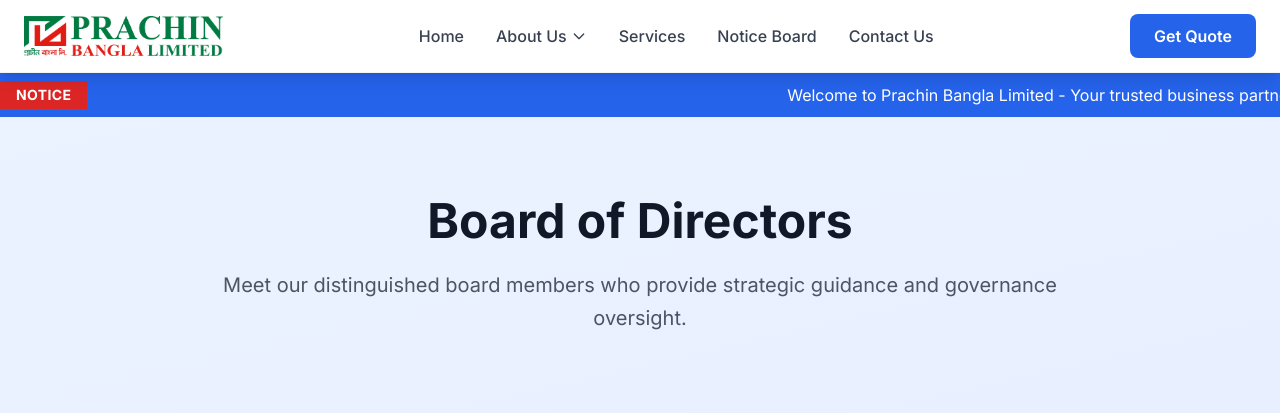
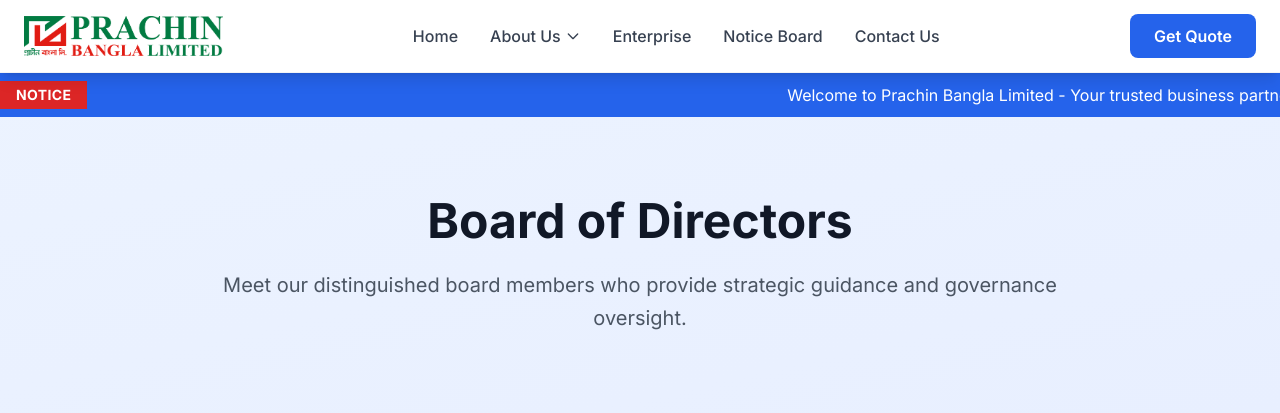
Before and after one commit to jonyprachine123/corporate, a Flask app: page /about/board-of-directors in a window 1280 px wide. Shown: the top 413 px of the page. Run offline with Flask 3, Linux system fonts and the light colour scheme; some libraries are stand-ins or nearby versions.

Commit message:
Fix Enterprise navigation - add missing /enterprise route in app.py

```diff
--- a/app.py
+++ b/app.py
@@ -75,6 +75,10 @@ def managing_director():
 @app.route('/services')
 def services():
     return render_template('public/services.html')
+
+@app.route('/enterprise')
+def enterprise():
+    return render_template('public/enterprise.html')
 
 @app.route('/notices')
 def notices():
--- a/templates/layout.html
+++ b/templates/layout.html
@@ -331,7 +331,7 @@
                             </div>
                         </div>
                     </div>
-                    <a href="{{ url_for('services') }}" class="nav-link text-gray-700 hover:text-blue-600 font-medium py-2">Services</a>
+                    <a href="{{ url_for('enterprise') }}" class="nav-link text-gray-700 hover:text-blue-600 font-medium py-2">Enterprise</a>
                     <a href="{{ url_for('notices') }}" class="nav-link text-gray-700 hover:text-blue-600 font-medium py-2">Notice Board</a>
                     <a href="{{ url_for('contact') }}" class="nav-link text-gray-700 hover:text-blue-600 font-medium py-2">Contact Us</a>
                 </div>
@@ -379,7 +379,7 @@
                                 <a href="{{ url_for('company_profile') }}" class="block text-gray-600 hover:text-blue-600 font-medium py-2">Company Profile</a>
                             </div>
                         </div>
-                        <a href="{{ url_for('services') }}" class="block text-gray-700 hover:text-blue-600 font-medium py-2">Services</a>
+                        <a href="{{ url_for('enterprise') }}" class="block text-gray-700 hover:text-blue-600 font-medium py-2">Enterprise</a>
                         <a href="{{ url_for('notices') }}" class="block text-gray-700 hover:text-blue-600 font-medium py-2">Notice Board</a>
                         <a href="{{ url_for('contact') }}" class="block text-gray-700 hover:text-blue-600 font-medium py-2">Contact Us</a>
                         <a href="{{ url_for('contact') }}" class="block bg-blue-600 hover:bg-blue-700 text-white font-semibold py-3 px-6 rounded-lg transition duration-300 text-center mt-6">
@@ -447,7 +447,7 @@
                     <h3 class="text-lg sm:text-xl lg:text-2xl font-semibold mb-4 sm:mb-6">Quick Links</h3>
                     <ul class="space-y-2 sm:space-y-3">
                         <li><a href="{{ url_for('about') }}" class="text-gray-300 hover:text-white transition duration-300 text-sm sm:text-base lg:text-lg block py-1">About Us</a></li>
-                        <li><a href="{{ url_for('services') }}" class="text-gray-300 hover:text-white transition duration-300 text-sm sm:text-base lg:text-lg block py-1">Services</a></li>
+                        <li><a href="{{ url_for('enterprise') }}" class="text-gray-300 hover:text-white transition duration-300 text-sm sm:text-base lg:text-lg block py-1">Enterprise</a></li>
                         <li><a href="{{ url_for('notices') }}" class="text-gray-300 hover:text-white transition duration-300 text-sm sm:text-base lg:text-lg block py-1">Notice Board</a></li>
                         <li><a href="{{ url_for('contact') }}" class="text-gray-300 hover:text-white transition duration-300 text-sm sm:text-base lg:text-lg block py-1">Contact</a></li>
                     </ul>
```
Also changed, not shown: templates/public/enterprise.html (renamed from templates/public/services.html).
